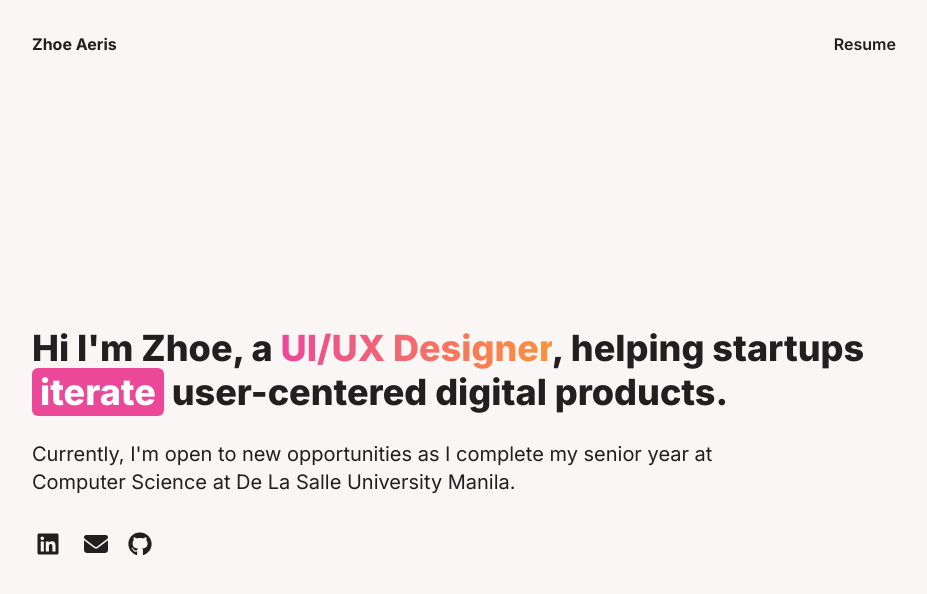
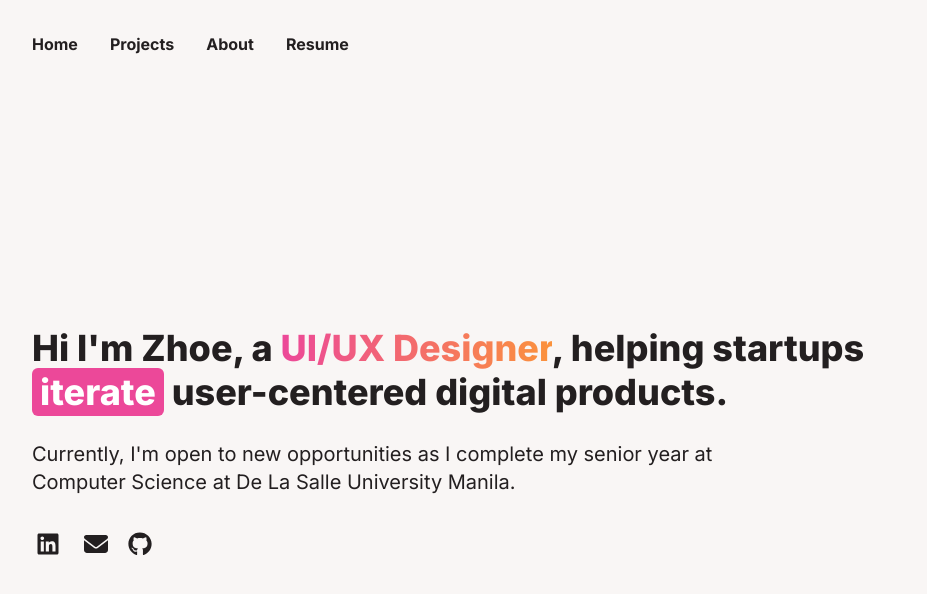
Before and after one commit to zhoexaeris/zhoe.aeris, a Next.js app: page / in a window 1280 px wide. Shown: the top 594 px of the page, without its empty margins (176-1103 px from the left). Built offline with nearby package versions, Linux system fonts and the light colour scheme.

Commit message:
chore: updated navbar options

```diff
--- a/app/mainComponents/Navbar.js
+++ b/app/mainComponents/Navbar.js
@@ -2,16 +2,28 @@ import React from "react";
 
 const Navbar = ({ color }) => {
   return (
-    <nav className={`w-full ${color} flex items-center justify-center py-8`}>
-      <div className="w-full max-w-4xl flex items-center justify-between px-4 mx-auto">
+    <nav className={`w-full ${color} flex items-start justify-center py-8`}>
+      <div className="w-full max-w-4xl flex items-start px-4 mx-auto gap-8">
         <div
           className=" font-bold text-[#231F20]"
           style={{ fontFamily: "Inter, sans-serif" }}
         >
-          Zhoe Aeris
+          Home
         </div>
         <div
-          className="text-base text-[#231F20] font-semibold"
+          className=" font-bold text-[#231F20]"
+          style={{ fontFamily: "Inter, sans-serif" }}
+        >
+          Projects
+        </div>
+        <div
+          className=" font-bold text-[#231F20]"
+          style={{ fontFamily: "Inter, sans-serif" }}
+        >
+          About
+        </div>
+        <div
+          className=" font-bold text-[#231F20]"
           style={{ fontFamily: "Inter, sans-serif" }}
         >
           <a
```
